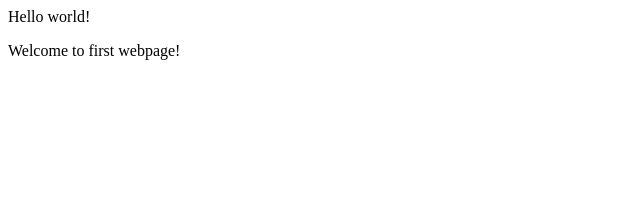
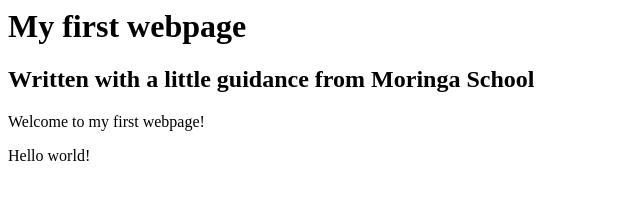
Before and after one commit to alex-muliande/my-first-webpage.html, a plain HTML site: page my-first-webpage.html in a window 1280 px wide. Shown: the whole page, without its empty margins (0-640 px from the left). Drawn offline with Linux system fonts and the light colour scheme.

Commit message:
add header blocks

```diff
--- a/my-first-webpage.html
+++ b/my-first-webpage.html
@@ -3,7 +3,11 @@
         <title>My first webpage!</title>
     </head>
     <body>
-       <p>Hello world!</p>
-      <p> Welcome to first webpage!</p>
+        <h1>My first webpage</h1>
+       <h2>Written with a little guidance from Moringa School</h2>
+      <p> Welcome to my first webpage!</p>
+      <p>Hello world!</p>
+
+
     </body>
 </html>
```
